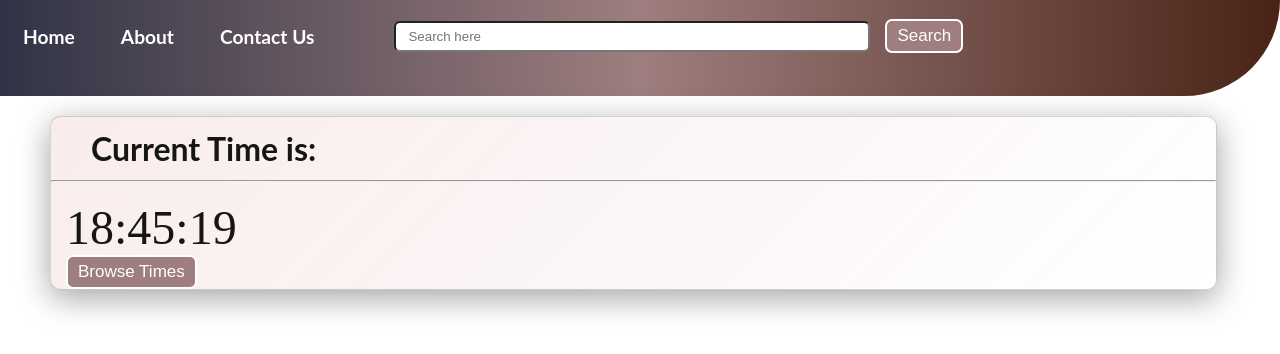
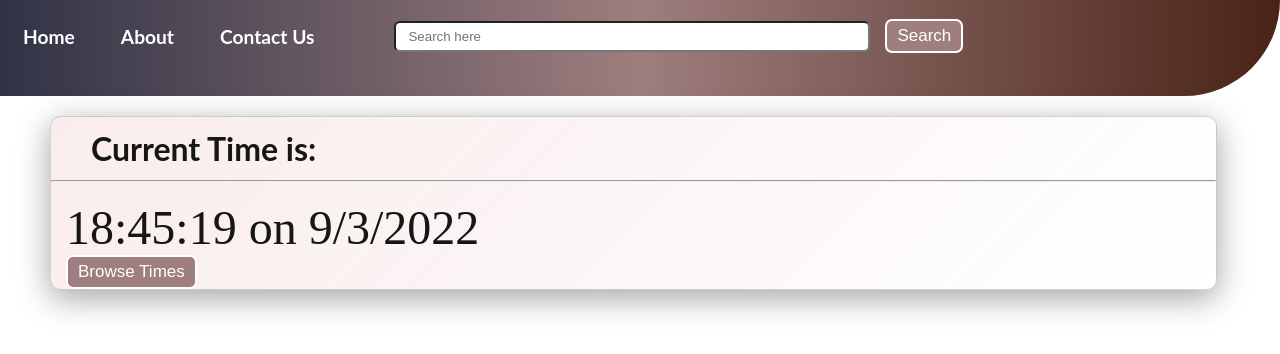
Before and after one commit to HamnaSiddiqui/Digital-Clock, a plain HTML site: page index.html in a window 1280 px wide. Drawn offline with Linux system fonts and the light colour scheme.

Commit message:
Js learnings

```diff
--- a/index.js
+++ b/index.js
@@ -4,7 +4,7 @@ let date;
 setInterval(() => {
 
 a = new Date();
-date = a.getDate()
+date = a.toLocaleDateString()
 time = a.getHours()+ ':' +a.getMinutes()+ ':' +a.getSeconds();
-document.getElementById('time').innerHTML = time + ":"+ date;
+document.getElementById('time').innerHTML = time + " on "+ date;
 }, 1000);
--- a/style.css
+++ b/style.css
@@ -84,13 +84,10 @@ li a{
     font-size: 2em ;
 }
 .cards{
-    display: inline-flex;
-    flex-direction: row;
-    /* justify-content: center; */
     overflow: hidden;
 }
 .carditem{
-    width: 12vw;
+    width: 100%;
     margin: 0 15px;
 }
 .card{
```
